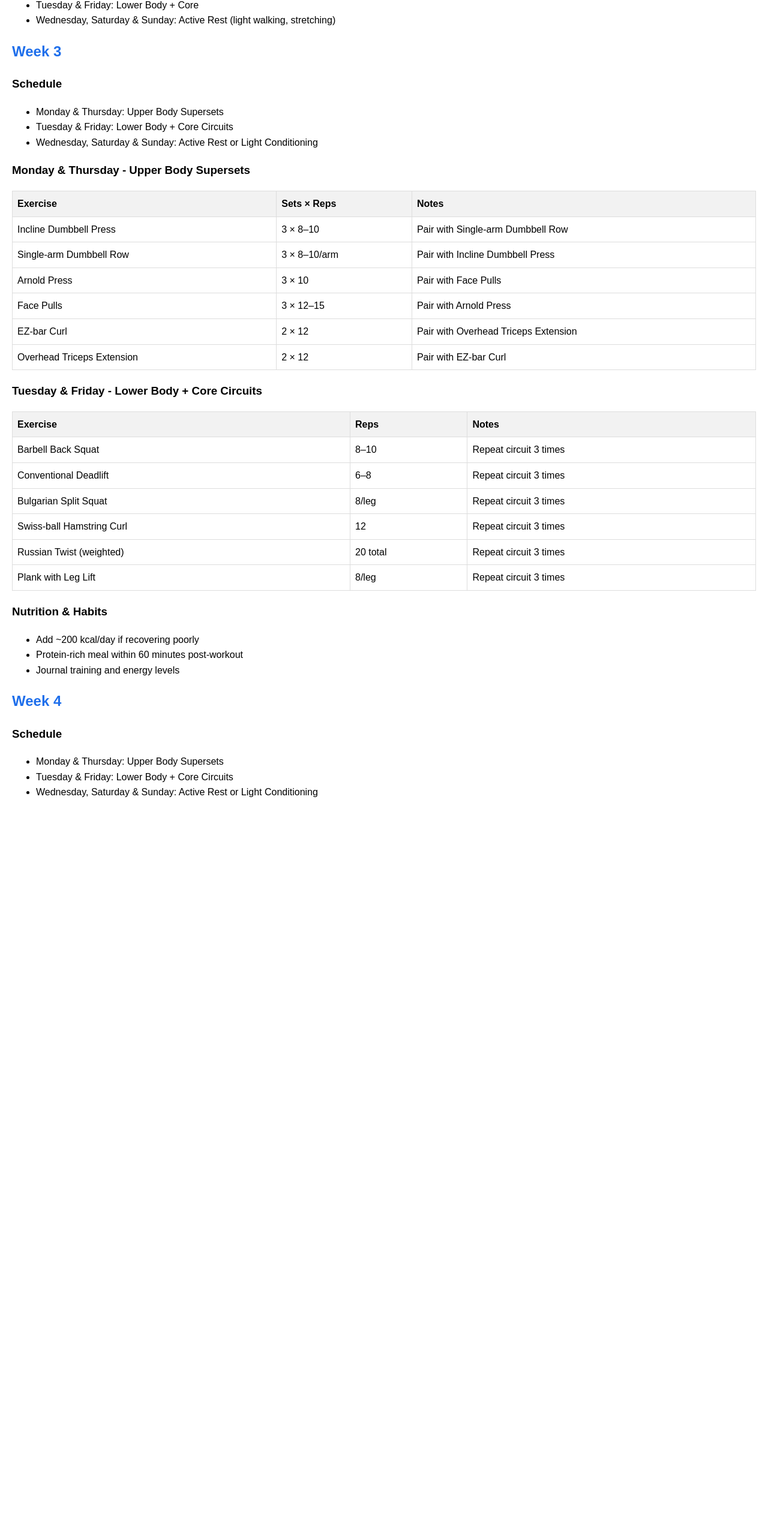
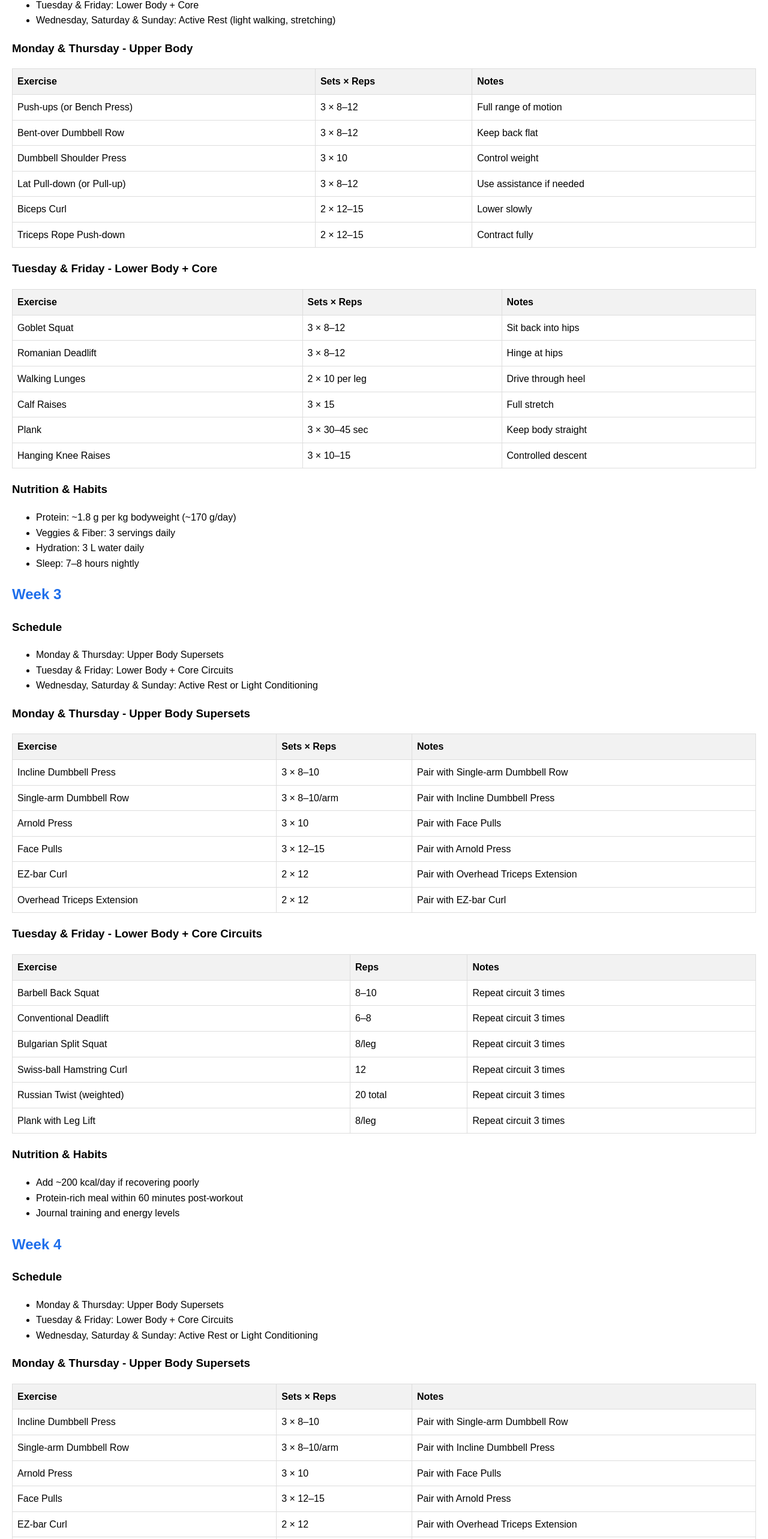
Before and after one commit to Mannyess/jumpstart-4-week-program, a plain HTML site: page index.html in a window 1280 px wide. Shown: the part 1560-4126 px from the top of the page at 60% size. Before the commit the page ends 2914 px from the top, so only its background shows below. Drawn offline with Linux system fonts and the light colour scheme.

Commit message:
Update index.html

```diff
--- a/index.html
+++ b/index.html
@@ -71,7 +71,33 @@
       <li>Tuesday & Friday: Lower Body + Core</li>
       <li>Wednesday, Saturday & Sunday: Active Rest (light walking, stretching)</li>
     </ul>
-    <!-- Repeat same tables as Week 1 -->
+    <h3>Monday &amp; Thursday - Upper Body</h3>
+    <table>
+      <tr><th>Exercise</th><th>Sets × Reps</th><th>Notes</th></tr>
+      <tr><td>Push-ups (or Bench Press)</td><td>3 × 8–12</td><td>Full range of motion</td></tr>
+      <tr><td>Bent-over Dumbbell Row</td><td>3 × 8–12</td><td>Keep back flat</td></tr>
+      <tr><td>Dumbbell Shoulder Press</td><td>3 × 10</td><td>Control weight</td></tr>
+      <tr><td>Lat Pull-down (or Pull-up)</td><td>3 × 8–12</td><td>Use assistance if needed</td></tr>
+      <tr><td>Biceps Curl</td><td>2 × 12–15</td><td>Lower slowly</td></tr>
+      <tr><td>Triceps Rope Push-down</td><td>2 × 12–15</td><td>Contract fully</td></tr>
+    </table>
+    <h3>Tuesday &amp; Friday - Lower Body + Core</h3>
+    <table>
+      <tr><th>Exercise</th><th>Sets × Reps</th><th>Notes</th></tr>
+      <tr><td>Goblet Squat</td><td>3 × 8–12</td><td>Sit back into hips</td></tr>
+      <tr><td>Romanian Deadlift</td><td>3 × 8–12</td><td>Hinge at hips</td></tr>
+      <tr><td>Walking Lunges</td><td>2 × 10 per leg</td><td>Drive through heel</td></tr>
+      <tr><td>Calf Raises</td><td>3 × 15</td><td>Full stretch</td></tr>
+      <tr><td>Plank</td><td>3 × 30–45 sec</td><td>Keep body straight</td></tr>
+      <tr><td>Hanging Knee Raises</td><td>3 × 10–15</td><td>Controlled descent</td></tr>
+    </table>
+    <h3>Nutrition &amp; Habits</h3>
+    <ul>
+      <li>Protein: ~1.8 g per kg bodyweight (~170 g/day)</li>
+      <li>Veggies &amp; Fiber: 3 servings daily</li>
+      <li>Hydration: 3 L water daily</li>
+      <li>Sleep: 7–8 hours nightly</li>
+    </ul>
   </div>
 
   <!-- Week 3 -->
@@ -120,7 +146,32 @@
       <li>Tuesday & Friday: Lower Body + Core Circuits</li>
       <li>Wednesday, Saturday & Sunday: Active Rest or Light Conditioning</li>
     </ul>
-    <!-- Repeat Week 3 tables -->
+    <h3>Monday &amp; Thursday - Upper Body Supersets</h3>
+    <table>
+      <tr><th>Exercise</th><th>Sets × Reps</th><th>Notes</th></tr>
+      <tr><td>Incline Dumbbell Press</td><td>3 × 8–10</td><td>Pair with Single-arm Dumbbell Row</td></tr>
+      <tr><td>Single-arm Dumbbell Row</td><td>3 × 8–10/arm</td><td>Pair with Incline Dumbbell Press</td></tr>
+      <tr><td>Arnold Press</td><td>3 × 10</td><td>Pair with Face Pulls</td></tr>
+      <tr><td>Face Pulls</td><td>3 × 12–15</td><td>Pair with Arnold Press</td></tr>
+      <tr><td>EZ-bar Curl</td><td>2 × 12</td><td>Pair with Overhead Triceps Extension</td></tr>
+      <tr><td>Overhead Triceps Extension</td><td>2 × 12</td><td>Pair with EZ-bar Curl</td></tr>
+    </table>
+    <h3>Tuesday &amp; Friday - Lower Body + Core Circuits</h3>
+    <table>
+      <tr><th>Exercise</th><th>Reps</th><th>Notes</th></tr>
+      <tr><td>Barbell Back Squat</td><td>8–10</td><td>Repeat circuit 3 times</td></tr>
+      <tr><td>Conventional Deadlift</td><td>6–8</td><td>Repeat circuit 3 times</td></tr>
+      <tr><td>Bulgarian Split Squat</td><td>8/leg</td><td>Repeat circuit 3 times</td></tr>
+      <tr><td>Swiss-ball Hamstring Curl</td><td>12</td><td>Repeat circuit 3 times</td></tr>
+      <tr><td>Russian Twist (weighted)</td><td>20 total</td><td>Repeat circuit 3 times</td></tr>
+      <tr><td>Plank with Leg Lift</td><td>8/leg</td><td>Repeat circuit 3 times</td></tr>
+    </table>
+    <h3>Nutrition &amp; Habits</h3>
+    <ul>
+      <li>Add ~200 kcal/day if recovering poorly</li>
+      <li>Protein-rich meal within 60 minutes post-workout</li>
+      <li>Journal training and energy levels</li>
+    </ul>
   </div>
 </body>
 </html>
```
